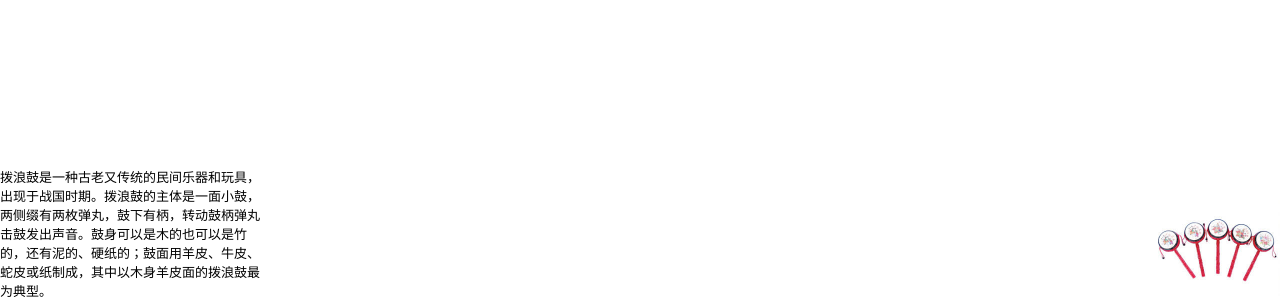
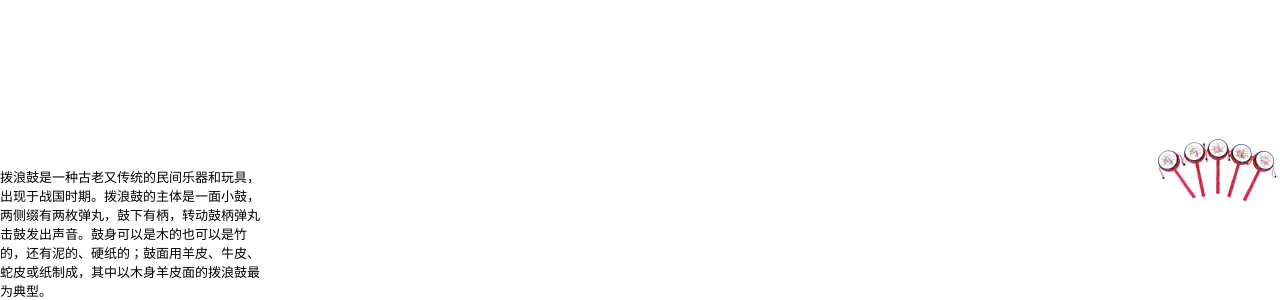
Before and after one commit to 18555851781/PTJob_WebAR, a website: page develop/Model.html in a window 1280 px wide. Shown: the part 500-800 px from the top of the page. Drawn offline with nearby package versions, Linux system fonts and the light colour scheme.

Commit message:
最后修改

```diff
--- a/develop/Model.html
+++ b/develop/Model.html
@@ -29,7 +29,7 @@
         }
         .Image{
             position: fixed;
-            bottom: 0%;
+            bottom: 10%;
             right: 0%;
             width: 126px;
             height: 100px;
```
